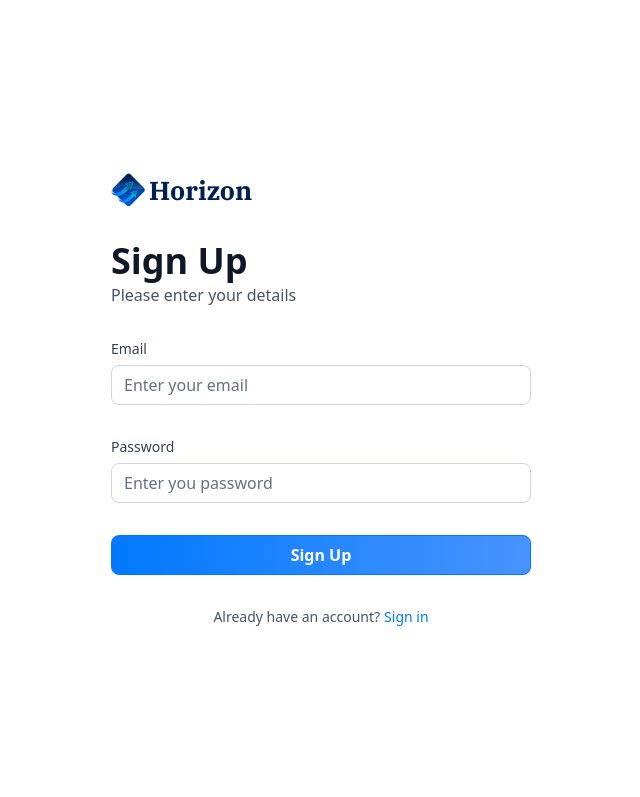
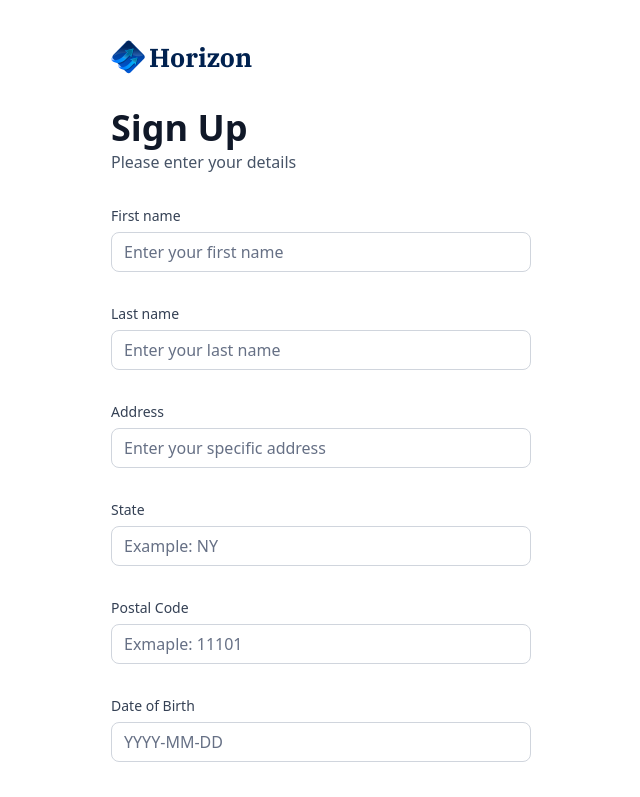
Before and after one commit to takubii/nextjs-banking-demo, a Next.js app: page /sign-up in a window 1280 px wide. Shown: the top 797 px of the page, without its empty margins (319-959 px from the left). Built offline with nearby package versions, Linux system fonts and the light colour scheme.

Commit message:
add: sign-upページ用にインプットフォームを追加

```diff
--- a/components/AuthForm.tsx
+++ b/components/AuthForm.tsx
@@ -17,15 +17,17 @@ const AuthForm = ({ type }: { type: string }) => {
   const [user, setUser] = useState(null);
   const [isLoading, setIsLoading] = useState(false);
 
-  const form = useForm<z.infer<typeof authFormSchema>>({
-    resolver: zodResolver(authFormSchema),
+  const formSchema = authFormSchema(type);
+
+  const form = useForm<z.infer<typeof formSchema>>({
+    resolver: zodResolver(formSchema),
     defaultValues: {
       email: '',
       password: '',
     },
   });
 
-  function onSubmit(values: z.infer<typeof authFormSchema>) {
+  function onSubmit(values: z.infer<typeof formSchema>) {
     setIsLoading(true);
     console.log(values);
     setIsLoading(false);
@@ -53,6 +55,52 @@ const AuthForm = ({ type }: { type: string }) => {
         <>
           <Form {...form}>
             <form onSubmit={form.handleSubmit(onSubmit)} className='space-y-8'>
+              {type === 'sign-up' && (
+                <>
+                  <CustomInput
+                    control={form.control}
+                    name='firstName'
+                    label='First name'
+                    placeholder='Enter your first name'
+                  />
+                  <CustomInput
+                    control={form.control}
+                    name='lastName'
+                    label='Last name'
+                    placeholder='Enter your last name'
+                  />
+                  <CustomInput
+                    control={form.control}
+                    name='address1'
+                    label='Address'
+                    placeholder='Enter your specific address'
+                  />
+                  <CustomInput
+                    control={form.control}
+                    name='state'
+                    label='State'
+                    placeholder='Example: NY'
+                  />
+                  <CustomInput
+                    control={form.control}
+                    name='postalCode'
+                    label='Postal Code'
+                    placeholder='Exmaple: 11101'
+                  />
+                  <CustomInput
+                    control={form.control}
+                    name='dateOfBirth'
+                    label='Date of Birth'
+                    placeholder='YYYY-MM-DD'
+                  />
+                  <CustomInput
+                    control={form.control}
+                    name='ssn'
+                    label='SSN'
+                    placeholder='Example: 1234'
+                  />
+                </>
+              )}
               <CustomInput
                 control={form.control}
                 name='email'
--- a/components/CustomInput.tsx
+++ b/components/CustomInput.tsx
@@ -5,9 +5,11 @@ import { FormControl, FormField, FormLabel, FormMessage } from '@/components/ui/
 import { Input } from '@/components/ui/input';
 import { authFormSchema } from '@/lib/utils';
 
+const formSchema = authFormSchema('sign-up');
+
 interface CustomInput {
-  control: Control<z.infer<typeof authFormSchema>>;
-  name: FieldPath<z.infer<typeof authFormSchema>>;
+  control: Control<z.infer<typeof formSchema>>;
+  name: FieldPath<z.infer<typeof formSchema>>;
   label: string;
   placeholder: string;
 }
--- a/lib/utils.ts
+++ b/lib/utils.ts
@@ -179,7 +179,18 @@ export const getTransactionStatus = (date: Date) => {
   return date > twoDaysAgo ? 'Processing' : 'Success';
 };
 
-export const authFormSchema = z.object({
-  email: z.string().email(),
-  password: z.string().min(8),
-});
+export const authFormSchema = (type: string) =>
+  z.object({
+    // sign up
+    firstName: type === 'sing-in' ? z.string().optional() : z.string().min(3),
+    lastName: type === 'sing-in' ? z.string().optional() : z.string().min(3),
+    address1: type === 'sing-in' ? z.string().optional() : z.string().max(50),
+    state: type === 'sing-in' ? z.string().optional() : z.string().min(2).max(2),
+    postalCode: type === 'sing-in' ? z.string().optional() : z.string().min(3).max(6),
+    dateOfBirth: type === 'sing-in' ? z.string().optional() : z.string().min(3),
+    ssn: type === 'sing-in' ? z.string().optional() : z.string().min(3),
+
+    // both
+    email: z.string().email(),
+    password: z.string().min(8),
+  });
```
